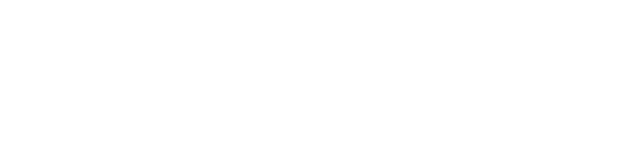
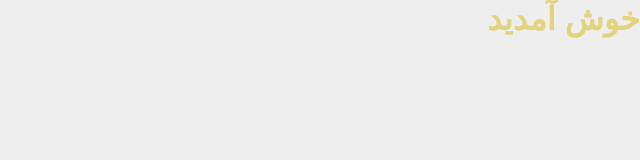
Before and after one commit to asadimp5-star/new-project, a plain HTML site: page index.html in a window 1280 px wide. Shown: the whole page, without its empty margins (640-1280 px from the left). Drawn offline with Linux system fonts and the light colour scheme.

Commit message:
first content

```diff
--- a/index.html
+++ b/index.html
@@ -7,6 +7,13 @@
     <title>صفحه نخست</title>
 </head>
 <body>
+    <header>
+        <div class="container">
+            <div>
+                <h1>خوش آمدید</h1>
+            </div>
+        </div>
+    </header>
 
 </body>
 </html>
--- a/mainStyle.css
+++ b/mainStyle.css
@@ -0,0 +1,12 @@
+*{
+    padding: 0;
+    margin: 0;
+    box-sizing: border-box;
+}
+body{
+    background-color: #eee;
+    font-family: Arial, Helvetica, sans-serif;
+}
+.container h1{
+    color: #e3d27e;
+}
```
